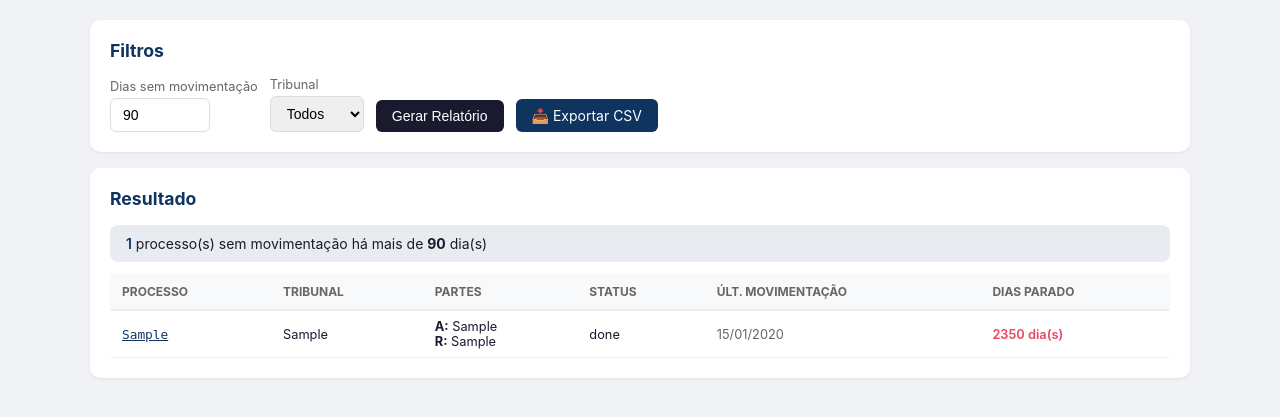
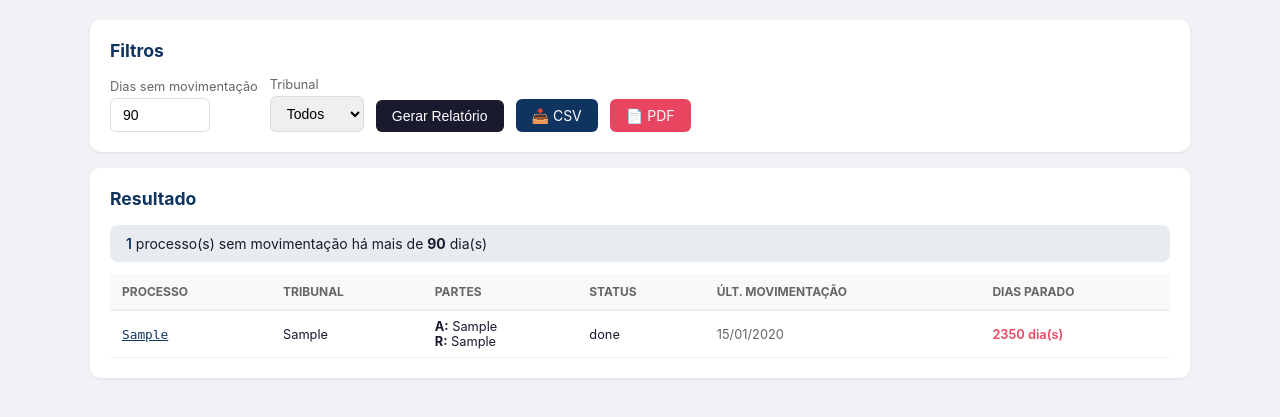
Before and after one commit to LokoParanoid/processos-dashboard, a FastAPI app: page /relatorios/parados in a window 1280 px wide. Shown: the part 83-500 px from the top of the page. Run offline with FastAPI, Linux system fonts and the light colour scheme; tables that the repository leaves empty hold one stand-in row (values such as "Sample post").

Commit message:
Exportacao PDF dos relatorios
- Helper _gerar_pdf_relatorio() com fpdf2 (cabecalho estilizado, tabela, quebra de pagina)
- GET /exportar/relatorio/movimentacoes/pdf
- GET /exportar/relatorio/tribunais/pdf
- GET /exportar/relatorio/parados/pdf
- Botoes PDF (vermelho) ao lado dos botoes CSV nos templates

```diff
--- a/main.py
+++ b/main.py
@@ -492,6 +492,7 @@ async def relatorio_movimentacoes(request: Request, data_inicio: str = Query("")
         if tribunal:
             qs += f"tribunal={tribunal}"
         csv_url = f"/exportar/relatorio/movimentacoes/csv?{qs}" if (data_inicio or data_fim or tribunal) else ""
+        pdf_url = f"/exportar/relatorio/movimentacoes/pdf?{qs}" if (data_inicio or data_fim or tribunal) else ""
 
         return templates.TemplateResponse(request, "relatorio_movimentacoes.html", {
             "movimentacoes": movimentacoes,
@@ -500,6 +501,7 @@ async def relatorio_movimentacoes(request: Request, data_inicio: str = Query("")
             "data_fim": data_fim,
             "tribunal_filtro": tribunal,
             "csv_url": csv_url,
+            "pdf_url": pdf_url,
         })
     finally:
         session.close()
@@ -559,6 +561,7 @@ async def relatorio_parados(request: Request, dias: int = Query(90), tribunal: s
         if tribunal:
             qs += f"&tribunal={tribunal}"
         csv_url = f"/exportar/relatorio/parados/csv?{qs}"
+        pdf_url = f"/exportar/relatorio/parados/pdf?{qs}"
 
         return templates.TemplateResponse(request, "relatorio_parados.html", {
             "processos": processo_objects,
@@ -567,6 +570,7 @@ async def relatorio_parados(request: Request, dias: int = Query(90), tribunal: s
             "dias": dias,
             "tribunal_filtro": tribunal,
             "csv_url": csv_url,
+            "pdf_url": pdf_url,
         })
     finally:
         session.close()
@@ -688,3 +692,155 @@ async def exportar_relatorio_parados_csv(dias: int = Query(90), tribunal: str =
         )
     finally:
         session.close()
+
+
+def _gerar_pdf_relatorio(title: str, headers: list[str], rows: list[list[str]], filename: str):
+    from fpdf import FPDF
+    pdf = FPDF()
+    pdf.add_page()
+    pdf.set_font("Helvetica", "B", 16)
+    pdf.cell(0, 10, title, new_x="LMARGIN", new_y="NEXT")
+    pdf.ln(4)
+    pdf.set_font("Helvetica", "I", 9)
+    pdf.cell(0, 6, "Gerado em " + datetime.now().strftime('%d/%m/%Y %H:%M'), new_x="LMARGIN", new_y="NEXT")
+    pdf.ln(6)
+
+    col_w = max(15, min(50, 180 // len(headers))) if headers else 50
+    usable = 190
+    if col_w * len(headers) > usable:
+        col_w = usable // len(headers)
+
+    pdf.set_font("Helvetica", "B", 8)
+    pdf.set_fill_color(15, 52, 96)
+    pdf.set_text_color(255, 255, 255)
+    for h in headers:
+        pdf.cell(col_w, 7, h[:int(col_w / 2)], border=1, fill=True, align="C")
+    pdf.ln()
+
+    pdf.set_text_color(0, 0, 0)
+    pdf.set_font("Helvetica", "", 7)
+    for row in rows:
+        y_before = pdf.get_y()
+        if y_before > 260:
+            pdf.add_page()
+            pdf.set_font("Helvetica", "B", 8)
+            pdf.set_fill_color(15, 52, 96)
+            pdf.set_text_color(255, 255, 255)
+            for h in headers:
+                pdf.cell(col_w, 7, h[:int(col_w / 2)], border=1, fill=True, align="C")
+            pdf.ln()
+            pdf.set_text_color(0, 0, 0)
+            pdf.set_font("Helvetica", "", 7)
+        for cell_val in row:
+            text = str(cell_val)[:int(col_w / 1.8)]
+            pdf.cell(col_w, 7, text, border=1)
+        pdf.ln()
+
+    from fastapi.responses import StreamingResponse
+    import io
+    buf = io.BytesIO()
+    pdf.output(buf)
+    buf.seek(0)
+    return StreamingResponse(
+        buf,
+        media_type="application/pdf",
+        headers={"Content-Disposition": f"attachment; filename={filename}"}
+    )
+
+
+@app.get("/exportar/relatorio/movimentacoes/pdf")
+async def exportar_relatorio_movimentacoes_pdf(data_inicio: str = Query(""),
+                                                data_fim: str = Query(""),
+                                                tribunal: str = Query("")):
+    session = get_session()
+    try:
+        query = session.query(Movimentacao).join(Processo)
+        if data_inicio:
+            try:
+                di = datetime.strptime(data_inicio, "%Y-%m-%d")
+                query = query.filter(Movimentacao.data >= di)
+            except ValueError:
+                pass
+        if data_fim:
+            try:
+                df = datetime.strptime(data_fim, "%Y-%m-%d") + timedelta(days=1)
+                query = query.filter(Movimentacao.data < df)
+            except ValueError:
+                pass
+        if tribunal:
+            query = query.filter(Processo.tribunal == tribunal)
+        movs = query.order_by(Movimentacao.data.desc()).limit(500).all()
+        rows = []
+        for m in movs:
+            rows.append([
+                m.data.strftime("%d/%m/%Y %H:%M") if m.data else "",
+                m.processo.numero_cnj,
+                m.processo.tribunal or "",
+                (m.processo.parte_autora or "")[:30],
+                m.descricao[:60],
+            ])
+        return _gerar_pdf_relatorio(
+            "Movimentacoes por Periodo",
+            ["Data", "Processo", "Tribunal", "Parte Autora", "Descricao"],
+            rows,
+            "movimentacoes.pdf"
+        )
+    finally:
+        session.close()
+
+
+@app.get("/exportar/relatorio/tribunais/pdf")
+async def exportar_relatorio_tribunais_pdf():
+    session = get_session()
+    try:
+        processos = session.query(Processo).order_by(Processo.tribunal, Processo.numero_cnj).all()
+        rows = []
+        for p in processos:
+            rows.append([
+                p.tribunal or "N/I",
+                p.numero_cnj,
+                p.classe or "",
+                (p.parte_autora or "")[:30],
+                p.status or "",
+                p.ultima_movimentacao_data.strftime("%d/%m/%Y") if p.ultima_movimentacao_data else "",
+            ])
+        return _gerar_pdf_relatorio(
+            "Processos por Tribunal",
+            ["Tribunal", "CNJ", "Classe", "Parte Autora", "Status", "Ult. Mov."],
+            rows,
+            "processos-por-tribunal.pdf"
+        )
+    finally:
+        session.close()
+
+
+@app.get("/exportar/relatorio/parados/pdf")
+async def exportar_relatorio_parados_pdf(dias: int = Query(90), tribunal: str = Query("")):
+    session = get_session()
+    try:
+        query = session.query(Processo)
+        if tribunal:
+            query = query.filter(Processo.tribunal == tribunal)
+        todos = query.all()
+        agora = datetime.utcnow()
+        limite = agora - timedelta(days=dias)
+        rows = []
+        for p in todos:
+            if p.ultima_movimentacao_data is None:
+                dias_parado = (agora - p.created_at).days if p.created_at else 0
+                rows.append([p.numero_cnj, p.tribunal or "", (p.parte_autora or "")[:30],
+                             p.status or "ativo", "Nunca", str(dias_parado)])
+            elif p.ultima_movimentacao_data < limite:
+                dias_parado = (agora - p.ultima_movimentacao_data).days
+                rows.append([p.numero_cnj, p.tribunal or "", (p.parte_autora or "")[:30],
+                             p.status or "ativo",
+                             p.ultima_movimentacao_data.strftime("%d/%m/%Y"), str(dias_parado)])
+        rows.sort(key=lambda r: int(r[5]) if r[5].isdigit() else 0, reverse=True)
+        return _gerar_pdf_relatorio(
+            f"Processos sem Movimentacao ha {dias} dias",
+            ["CNJ", "Tribunal", "Parte Autora", "Status", "Ult. Mov.", "Dias Parado"],
+            rows,
+            "processos-parados.pdf"
+        )
+    finally:
+        session.close()
--- a/templates/relatorio_movimentacoes.html
+++ b/templates/relatorio_movimentacoes.html
@@ -89,7 +89,8 @@
                 </div>
                 <button type="submit" class="btn btn-primary">Gerar Relatório</button>
                 {% if movimentacoes %}
-                <a href="{{ csv_url }}" class="btn btn-success">📥 Exportar CSV</a>
+                <a href="{{ csv_url }}" class="btn btn-success">📥 CSV</a>
+                <a href="{{ pdf_url }}" class="btn btn-danger" style="background:#e94560;color:white;">📄 PDF</a>
                 {% endif %}
             </form>
         </div>
--- a/templates/relatorio_parados.html
+++ b/templates/relatorio_parados.html
@@ -91,7 +91,8 @@
                 </div>
                 <button type="submit" class="btn btn-primary">Gerar Relatório</button>
                 {% if processos %}
-                <a href="{{ csv_url }}" class="btn btn-success">📥 Exportar CSV</a>
+                <a href="{{ csv_url }}" class="btn btn-success">📥 CSV</a>
+                <a href="{{ pdf_url }}" class="btn btn-danger" style="background:#e94560;color:white;">📄 PDF</a>
                 {% endif %}
             </form>
         </div>
--- a/templates/relatorio_tribunais.html
+++ b/templates/relatorio_tribunais.html
@@ -66,7 +66,8 @@
         <div class="card">
             <div style="display:flex;justify-content:space-between;align-items:center;margin-bottom:16px;">
                 <h2>Distribuição</h2>
-                <a href="/exportar/relatorio/tribunais/csv" class="btn btn-success">📥 Exportar CSV</a>
+                <a href="/exportar/relatorio/tribunais/csv" class="btn btn-success">📥 CSV</a>
+                <a href="/exportar/relatorio/tribunais/pdf" class="btn btn-danger" style="background:#e94560;color:white;">📄 PDF</a>
             </div>
 
             <div class="total-bar">
```
